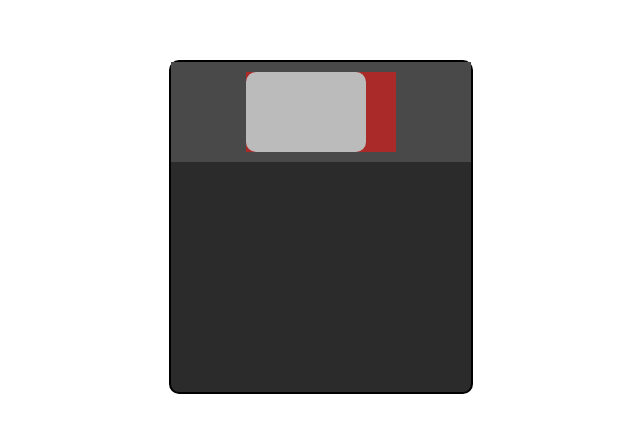
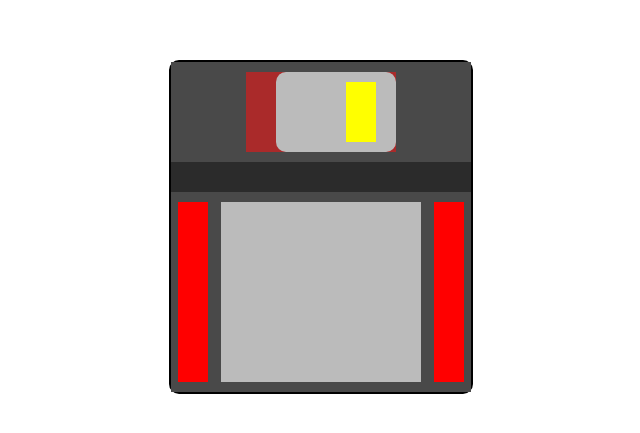
Before and after one commit to maikel50/eje-diskete, a website built with Vite: page src/index.html in a window 1280 px wide. Shown: the part 181-614 px from the top of the page, without its empty margins (319-959 px from the left). Built offline with nearby package versions, Linux system fonts and the light colour scheme.

Commit message:
cambios eje diskete

```diff
--- a/src/index.css
+++ b/src/index.css
@@ -16,6 +16,7 @@ body {
   border: 2px solid #000;
   border-radius: 10px;
   display: flex;
+  justify-content: space-between;
 }
 
 .diskette-top-container{
@@ -31,6 +32,7 @@ body {
   width: 150px;
   height: 80px;
   display: flex;
+  justify-content: flex-end;
 }
 
 .metal{
@@ -38,5 +40,40 @@ body {
   width: 120px;
   height: 80px;
   border-radius: 10px;
+  display: flex;
   justify-content: flex-end;
+
+
 }
+.hole{
+  background: yellow;
+  width: 30px;
+  height: 60px;
+  margin-right: 20px;
+  margin-top: 10px;
+}
+
+.diskette-bottom-container{
+  background: #494949;
+  height: 200px;
+  display: flex;
+  flex-direction: row;
+  justify-content: space-around;
+  align-items: center;
+}
+.leftpad-container{
+  background: red;
+  width: 30px;
+  height: 180px;
+
+}
+.label{
+  background: #bbb;
+  height: 180px;
+  width: 200px;
+}
+.rightpad-container{
+  background: red;
+  width: 30px;
+  height: 180px;
+}
--- a/src/index.html
+++ b/src/index.html
@@ -14,7 +14,9 @@
   <div class="diskette">
     <div class="diskette-top-container">
       <div class="gap">
-        <div class="metal"></div>
+        <div class="metal">
+          <div class="hole"></div>
+        </div>
       </div>
     </div>
     <div class="diskette-bottom-container">
```
